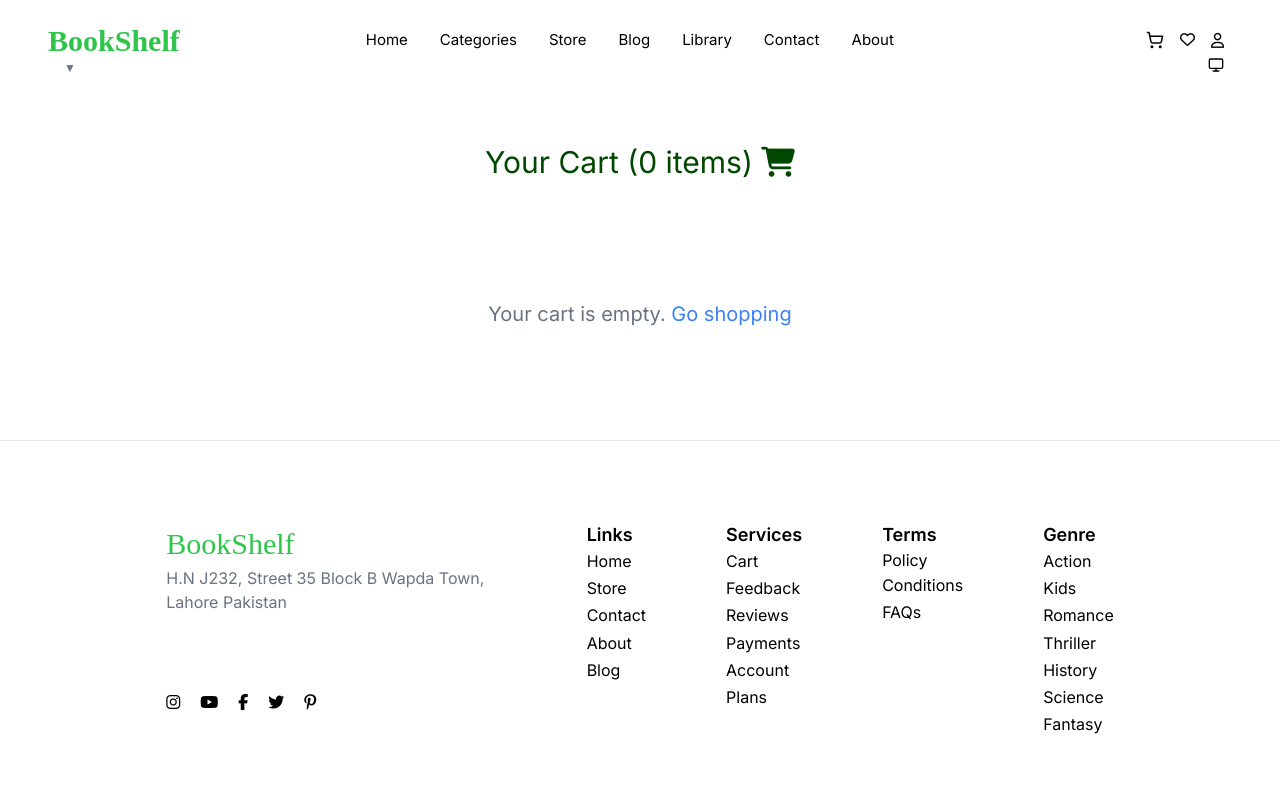
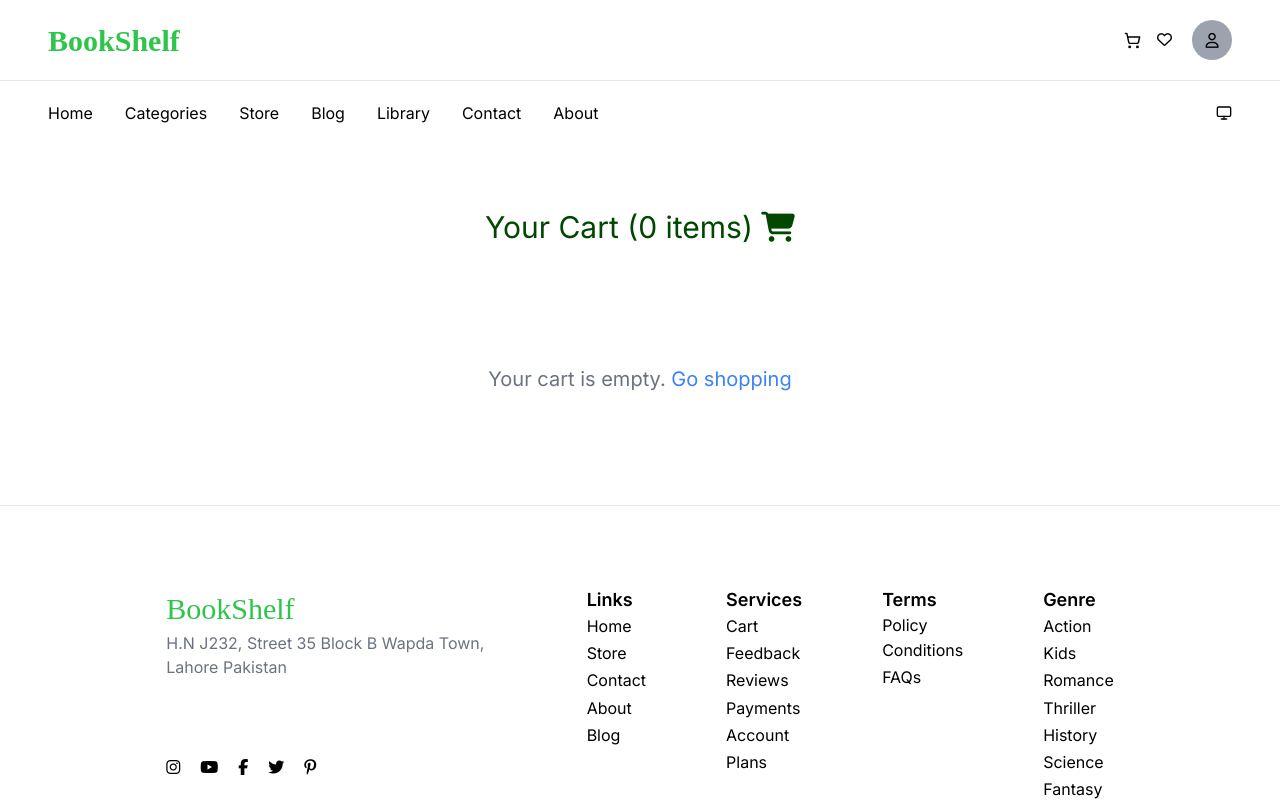
Before and after one commit to SohaibB254/Bookshelf-React-Frontend, a React (Vite) app: page /cart in a window 1280 px wide. Shown: the top 801 px of the page. Built offline with nearby package versions, Linux system fonts and the light colour scheme; a web font is replaced by a local one.

Commit message:
Navbar fixed

```diff
--- a/src/components/Navbar.jsx
+++ b/src/components/Navbar.jsx
@@ -5,28 +5,24 @@ import { useLibrary } from "../context/LibraryContext";
 import { useHomeV } from "../context/HomeVContext";
 import Dropdown from "./Dropdown";
 import { useWish } from "../context/WishContext";
- import ThemeSwitcher from './ThemeSwitcher'
+import ThemeSwitcher from "./ThemeSwitcher";
 import { ShoppingCart } from "lucide-react";
 
 const Navbar = () => {
-  const [accOpen, setAccOpen] = useState(false);
   const [isNavOpen, setIsNavOpen] = useState(false);
   const [isWishOpen, setIsWishOpen] = useState(false);
   const { itemsInCart } = useCart();
-  const { itemsInWish, updateWishlist } = useWish()
+  const { itemsInWish, updateWishlist } = useWish();
   const { libraryItems } = useLibrary();
-  const { homeV, handleHomeV } = useHomeV();
+  // const { homeV, handleHomeV } = useHomeV();
   const path = useLocation().pathname;
 
-  const toggleAcc = () => {
-    setAccOpen((prev) => !prev);
-  };
   const toggleNavbar = () => {
     setIsNavOpen((prev) => !prev);
   };
-  const toggleWishlist = ()=>{
-    setIsWishOpen(prev => !prev)
-  }
+  const toggleWishlist = () => {
+    setIsWishOpen((prev) => !prev);
+  };
   const navIconRef = useRef(null);
   const menuRef = useRef(null);
 
@@ -49,93 +45,32 @@ const Navbar = () => {
     <>
       <div
         id="NavFakeBg"
-        className={`${path.startsWith("/auth") ? "hidden" : ""} dark:bg-gray-900  w-screen h-[10vh] absolute top-0`}
+        className={`${
+          path.startsWith("/auth") ? "hidden" : ""
+        } dark:bg-gray-900  w-screen absolute top-0`}
       ></div>
       <div
         id="NavbarContainer"
         className={`${
           path.startsWith("/auth") ? "hidden" : ""
-        } sticky top-0  z-40`}
+        } sticky top-0  z-40 dark:text-gray-300`}
       >
         <div
           id="Navbar"
           className={`flex sticky top-0  backdrop-blur-md  font-inter h-[10vh] text-[30px] items-center dark:bg-gray-900/50 dark:text-gray-300 bg-white/50  sm:w-screen   justify-between   px-8 sm:px-12 `}
         >
           <div id="Logo">
-            <Link >
+            <Link>
               <span className="flex relative items-center">
                 <h1 className="text-[var(--baseColor)] sm:text-[1em] text-[0.7em] cursor-pointer transition hover:text-[var(--darker)] ">
                   BookShelf
                 </h1>
               </span>
-              <div className="text-xs  font-inter w-24 absolute bottom-0 ">
-              <Dropdown
-                options={["Home V1", "Home V2"]}
-                selected={
-                  homeV === "v1" ? "Home V1" : homeV === "v2" ? "Home V2" : ""
-                }
-                onChange={(value) =>
-                  handleHomeV(value === "Home V1" ? "v1" : "v2")
-                }
-                bg ={``}
-              />
-                 </div>
             </Link>
-          </div>
-          <div
-            id="Menu"
-            ref={menuRef}
-            className={`${isNavOpen ? "block" : "hidden"} lg:block`}
-          >
-            <ul
-              className={`flex-col lg:flex-row lg:bg-transparent bg-gray-100 text-black dark:text-gray-300 dark:lg:bg-transparent dark:bg-gray-900 dark:border-gray-800 border-b lg:border-0  fixed lg:top-0 lg:relative  top-[9.9vh] px-8 left-0 h-auto w-screen flex lg:gap-8 gap-3 text-[0.5em] font-[400] lg:w-[40vw] lg:mr-[66px] lg:items-center py-10 lg:py-3 justify-center `}
-            >
-              <Link to="/" onClick={toggleNavbar}>
-                <li>Home</li>
-              </Link>
-              <Link to={"/categories/all"}>
-                <li>Categories</li>
-              </Link>
-              <Link onClick={toggleNavbar} to="/store/all">
-                {" "}
-                <li>Store</li>
-              </Link>
-              <Link to={'/blog'}>
-                <li>Blog</li>
-              </Link>
-
-              <Link
-                className="flex items-center gap-2 relative lg:py-8"
-                onClick={toggleNavbar}
-                to="/library"
-              >
-                {" "}
-                <li className="relative group">Library</li>
-                {libraryItems.length > 0 && (
-                  <span
-                    id="LibraryBadge"
-                    className="w-5 h-5 bg-green-500 text-center rounded-full absolute sm:top-5   -right-4"
-                  >
-                    {libraryItems.length}
-                  </span>
-                )}
-              </Link>
-              <Link onClick={toggleNavbar} to="/contact">
-                {" "}
-                <li>Contact</li>
-              </Link>
-              <Link onClick={toggleNavbar} to="/about">
-                {" "}
-                <li>About</li>
-              </Link>
-            </ul>
           </div>
 
           <div id="Account" className=" relative text-[0.5em] ">
-                  <span className="font-inter text-xs absolute top-7 lg:-right-1 -right-3  ">
-                  <ThemeSwitcher/>
-                  </span>
-            <div className="flex  gap-2 items-center">
+            <div className="flex  gap-5  items-center">
               <div className=" items-center gap-4    flex  ">
                 <Link
                   className="flex items-center gap-2 group relative "
@@ -145,19 +80,18 @@ const Navbar = () => {
                     Cart
                   </p>
                   <span className="">
-                  {/* <i className="fa-solid fa-cart-shopping "></i> */}
-                  <ShoppingCart size={18}/>
+                    <ShoppingCart size={17} />
                   </span>
                   {itemsInCart.length > 0 && (
                     <span
                       id="CartBadge"
-                    className="w-5 h-5 bg-red-500 text-center rounded-full absolute sm:-top-3   -right-4"
+                      className="w-5 h-5 bg-red-500 text-center rounded-full absolute -top-4   -right-4"
                     >
                       {itemsInCart.length}
                     </span>
                   )}
                 </Link>
-              <Link className="relative group">
+                <Link className="relative group z-50">
                   <p className="bg-gray-300 absolute top-5 right-2 hidden group-hover:block text-xs text-black border px-2 ">
                     Wishlist
                   </p>
@@ -169,78 +103,132 @@ const Navbar = () => {
                   {itemsInWish.length > 0 && (
                     <span
                       id="CartBadge"
-                    className="w-5 h-5 bg-red-500 text-center rounded-full absolute sm:-top-3   -right-4"
+                      className="w-5 h-5 bg-red-500 text-center rounded-full absolute -top-3   -right-4"
                     >
                       {itemsInWish.length}
                     </span>
                   )}
-                <div id="wishCartModal" className={`w-72 h-72 ${isWishOpen ? '':'hidden'} overflow-auto dark:bg-gray-800 bg-white border dark:border-gray-700 rounded-md px-3 py-2 absolute -right-6 sm:right-0 top-5`}>
-                    <h1 className="text-red-400 font-bold pb-1 border-b dark:border-gray-700 flex items-center justify-between">Wishlist <i onClick={toggleWishlist} className="fa-solid fa-xmark "></i></h1>
+                  <div
+                    id="wishCartModal"
+                    className={`w-72 h-72 ${
+                      isWishOpen ? "" : "hidden"
+                    } overflow-auto dark:bg-gray-800 bg-white border dark:border-gray-700 rounded-md px-3 py-2 absolute -right-6 sm:right-0 top-5 z-50 `}
+                  >
+                    <h1 className="text-red-400 font-bold pb-1 border-b dark:border-gray-700 flex items-center justify-between">
+                      Wishlist{" "}
+                      <i
+                        onClick={toggleWishlist}
+                        className="fa-solid fa-xmark "
+                      ></i>
+                    </h1>
                     <div id="wishlistContainer" className="flex flex-col gap-2">
-                        {
-                          itemsInWish.map((item)=>{
+                      {itemsInWish.map((item) => {
                         return (
-                                <div key={item.id} className="item flex items-center justify-between py-1">
+                          <div
+                            key={item.id}
+                            className="item flex items-center justify-between py-1"
+                          >
                             <div className="WishItemImg w-14 h-20">
                               <img src={item.cover_photo} alt="" />
                             </div>
-                        <h1 className="text-[var(--baseColor)] truncate">{item.title}</h1>
-                        <i onClick={()=>updateWishlist('remove',item)} className="fa-solid fa-xmark text-xl bg-red-500 p-1 rounded-sm text-white"></i>
+                            <h1 className="text-[var(--baseColor)] truncate">
+                              {item.title}
+                            </h1>
+                            <i
+                              onClick={() => updateWishlist("remove", item)}
+                              className="fa-solid fa-xmark text-xl bg-red-500 p-1 rounded-sm text-white"
+                            ></i>
                           </div>
-                            )
-                          })
-                        }
-
-
+                        );
+                      })}
                     </div>
-
                   </div>
                 </Link>
               </div>
-              <div className="flex items-center" onClick={toggleAcc}>
-                <i className="fa-regular fa-user mx-2"></i>
+              <Link
+                to={"/userprofile"}
+                className="flex  justify-center items-center h-10 w-10 rounded-full bg-gray-400"
+              >
+                <i className="fa-regular fa-user "></i>
+              </Link>
             </div>
+          </div>
+        </div>
+
+        <div className=" bg-white/50 dark:bg-gray-900/50 dark:border-gray-800 backdrop-blur-md border-t w-full px-8 sm:px-12  text-base justify-between items-center flex relative py-1">
+          <div
+            id="Menu"
+            ref={menuRef}
+            className={`${
+              isNavOpen ? "block" : "hidden"
+            } lg:block absolute  lg:static lg:bg-transparent top-[3.5vh] left-0  dark:lg:bg-transparent  bg-gray-100 dark:bg-gray-900 `}
+          >
+            <ul
+              className={`flex-col lg:flex-row  text-black dark:text-gray-300  dark:border-gray-800 border-b lg:border-0   top-[3.5vh]  left-0 h-auto w-screen flex lg:gap-8 gap-3  font-[400]  lg:items-center py-10 lg:w-auto lg:py-0 px-4 lg:px-0 `}
+            >
+              <li>
+                {" "}
+                <Link to="/" onClick={toggleNavbar}>
+                  Home
+                </Link>
+              </li>
+              <li>
+                <Link to={"/categories/all"}>Categories</Link>
+              </li>
+              <li>
+                <Link onClick={toggleNavbar} to="/store/all">
+                  Store
+                </Link>
+              </li>
+              <li>
+                <Link onClick={toggleNavbar} to={"/blog"}>
+                  Blog
+                </Link>
+              </li>
+              <li>
+                <Link
+                  className="flex items-center gap-2 relative lg:py-4"
+                  onClick={toggleNavbar}
+                  to="/library"
+                >
+                  <span className="relative group">Library</span>
+                  {libraryItems.length > 0 && (
+                    <span
+                      id="LibraryBadge"
+                      className="w-5 h-5 bg-green-500 text-center rounded-full absolute sm:top-1   -right-4"
+                    >
+                      {libraryItems.length}
+                    </span>
+                  )}
+                </Link>
+              </li>
+              <li>
+                {" "}
+                <Link onClick={toggleNavbar} to="/contact">
+                  Contact
+                </Link>
+              </li>
+              <li>
+                {" "}
+                <Link onClick={toggleNavbar} to="/about">
+                  About
+                </Link>
+              </li>
+            </ul>
+          </div>
+          <div className=" ">
             <span id="showNavBtn" className="lg:hidden transition ">
               <i
                 ref={navIconRef}
                 onClick={toggleNavbar}
-                  className={`${
+                className={` ${
                   isNavOpen ? "fa-solid fa-xmark" : " fa-solid fa-bars"
                 } `}
               ></i>
             </span>
           </div>
-            <div
-              className={`absolute   ${
-                accOpen ? "flex" : "hidden"
-              } transition-all border sm:text-[1em] text-[0.7em] rounded-md  dark:bg-gray-900  flex-col dark:border-gray-700 sm:right-[3vw]   lg:right-[1.4vw] right-[8vw] sm:top-[20px]   w-[150px] h-[250px] bg-white`}
-            >
-              <i
-                onClick={toggleAcc}
-                className="fa-solid fa-xmark  text-right cursor-pointer text-[16px] hover:text-green-700 py-2 sm:pr-2 pr-3"
-              ></i>
-              <Link
-                onClick={toggleAcc}
-                to="/userprofile"
-                className="border-b transition hover:bg-gray-100 dark:hover:bg-gray-800 dark:border-gray-700   px-2 py-1"
-              >
-                Profile
-              </Link>
-              <Link
-                onClick={toggleAcc}
-                to="/auth/login"
-                className="border-b transition hover:bg-gray-100 dark:hover:bg-gray-800 dark:border-gray-700   px-2 py-1"
-              >
-                Login
-              </Link>
-              <Link
-                onClick={toggleAcc}
-                to="/auth/signup"
-                className="border-b transition hover:bg-gray-100 dark:hover:bg-gray-800 dark:border-gray-700   px-2 py-1"
-              >
-                Sign Up
-              </Link>
-            </div>
+          <div className="">
+            <ThemeSwitcher />
           </div>
         </div>
       </div>
--- a/src/components/ThemeSwitcher.jsx
+++ b/src/components/ThemeSwitcher.jsx
@@ -21,9 +21,9 @@ const ThemeSwitcher = () => {
     <div className="relative">
       <button
         onClick={() => setOpen((prev) => !prev)}
-        className="flex items-center gap-2   px-3    transition"
+        className="flex items-center gap-2      transition"
       >
-        {theme === "dark" ? <Moon size={16} /> : theme === "light" ? <Sun size={16} /> : <Monitor size={16} />}
+        {theme === "dark" ? <Moon size={18} /> : theme === "light" ? <Sun size={16} /> : <Monitor size={16} />}
 
       </button>
 
@@ -33,7 +33,7 @@ const ThemeSwitcher = () => {
             <button
               key={opt.value}
               onClick={() => handleSelect(opt.value)}
-              className={`flex items-center gap-2 w-full px-3 py-2 text-left text-sm hover:bg-slate-100 dark:hover:bg-slate-700 ${
+              className={`flex items-center gap-2 w-full px-3 py-2 text-left text-sm  hover:bg-slate-100 dark:hover:bg-slate-700 ${
                 theme === opt.value ? "font-semibold" : ""
               }`}
             >
--- a/src/pages/Home.jsx
+++ b/src/pages/Home.jsx
@@ -16,10 +16,13 @@ import { useHomeV } from "../context/HomeVContext";
 import booksData from "../data/books";
 import { useCheckout } from "../context/CheckoutContext";
 import TextType from '../components/TextType'
+import { useTheme } from "../context/ThemeContext";
+
 const Home = () => {
   const { homeV } = useHomeV();
   const { addToCheckout } = useCheckout()
   const headerBooks = booksData.slice(3, 6);
+  const { theme } = useTheme()
   return (
     <>
       {/* Home V2 Design */}
@@ -96,7 +99,7 @@ const Home = () => {
         >
           {/* Overlay */}
 
-<div className="absolute h-full w-full bg-black/60 backdrop-blur-sm top-0">
+<div className="absolute h-full w-full bg-gray-300/30 dark:bg-gray-900/60 backdrop-blur-sm top-0">
   </div>
        <div
             className="h-full z-20 flex justify-center items-center"
@@ -104,22 +107,22 @@ const Home = () => {
             {/* Home left */}
             <div className="w-[100%] flex flex-col px-4  ">
               <TextType
-              className="sm:text-[46px] md:text-[76px] text-[36px] text-center   font-merri  font-bold "
+              className="sm:text-[46px] md:text-[76px] text-[40px] text-center text-shadow  leading-tight    font-merri  font-bold "
               text={["An Online Library"]}
-              typingSpeed={70}
+              typingSpeed={80}
               cursorCharacter=""
 
               textColors={['var(--baseColor)']}
                />
               <TextType
-              className="sm:text-[46px] md:text-[76px] text-[36px] text-center   font-merri  font-bold "
+              className="sm:text-[46px] md:text-[76px] text-[40px] text-center text-shadow  leading-snug  font-merri  font-bold "
               text={["And Book Store"]}
-              typingSpeed={60}
+              typingSpeed={80}
               initialDelay={1000}
                cursorCharacter=""
-              textColors={[`#E0E0E0`]}
+              textColors={[`${theme === 'dark'?'#E0E0E0':'#111827'}`]}
                />
-              <p className="font-inter mt-2 text-center text-gray-300 fade-elm">
+              <p className="font-inter mt-2 text-center dark:text-gray-300 fade-elm">
                 Explore worlds from <strong>millions</strong> of authors across
                 every genre imaginable <br />
                 <span className="italic font-inter hidden sm:block">
@@ -128,12 +131,12 @@ const Home = () => {
               </p>
               <div className="flex sm:flex-row  sm:items-center flex-col justify-center gap-2 mt-12  ">
                 <Link to={"/library"}>
-                  <button className="u-btn    rounded-md  w-full">
+                  <button className="u-btn  hover:bg-[var(--lighter)] border border-[var(--baseColor)]   rounded-md  w-full">
                     Start Reading
                   </button>
                 </Link>
                 <Link to="/store/all">
-                  <button className=" border p-2 hover:bg-[var(--baseColor)] hover:border-[var(--baseColor)] text-white  rounded-md  w-full">
+                  <button className=" border p-2 hover:bg-[var(--baseColor)] hover:border-[var(--baseColor)] dark:hover:border-[var(--baseColor)] dark:text-white border-black dark:border-white  rounded-md  w-full font-inter">
                     Browse Books
                   </button>
                 </Link>
--- a/src/pages/Store.jsx
+++ b/src/pages/Store.jsx
@@ -111,10 +111,10 @@ const Store = () => {
       <div id="storeContainer" className="lg:p-12 p-4 font-poppins">
         <div
           id="storeSearchBox"
-          className="flex sm:text-base text-xs items-center justify-center py-3 px-3  sm:pt-12"
+          className="flex sm:text-base text-xs items-center justify-center p-3  sm:pt-12"
         >
           <input
-            className="sm:w-[40vw] w-full border border-gray-300  dark:border-gray-700 outline-none dark:bg-gray-900 dark:text-gray-300 rounded-sm sm:p-3 py-1 px-2"
+            className="sm:w-[40vw] w-full border border-gray-300  dark:border-gray-700 outline-none dark:bg-gray-900 dark:text-gray-300 rounded-sm sm:p-3 p-2"
             onChange={(e) => handleSearch(e.target.value)}
             type="search"
             name="search"
```
Also changed, not shown: src/components/Cart.jsx (+5 -5 lines), src/index.css (+6 -4 lines). Lines whose indentation alone changed are shown as unchanged.
